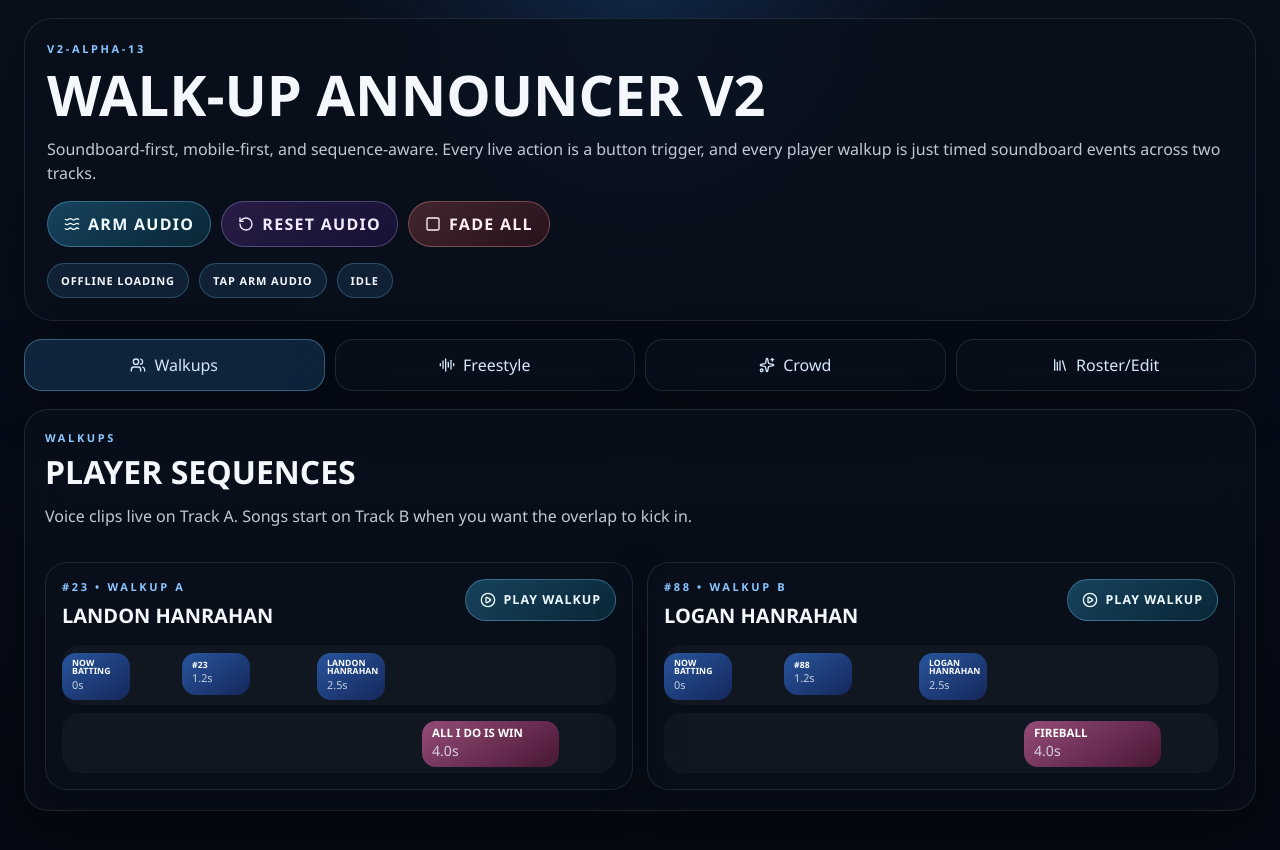
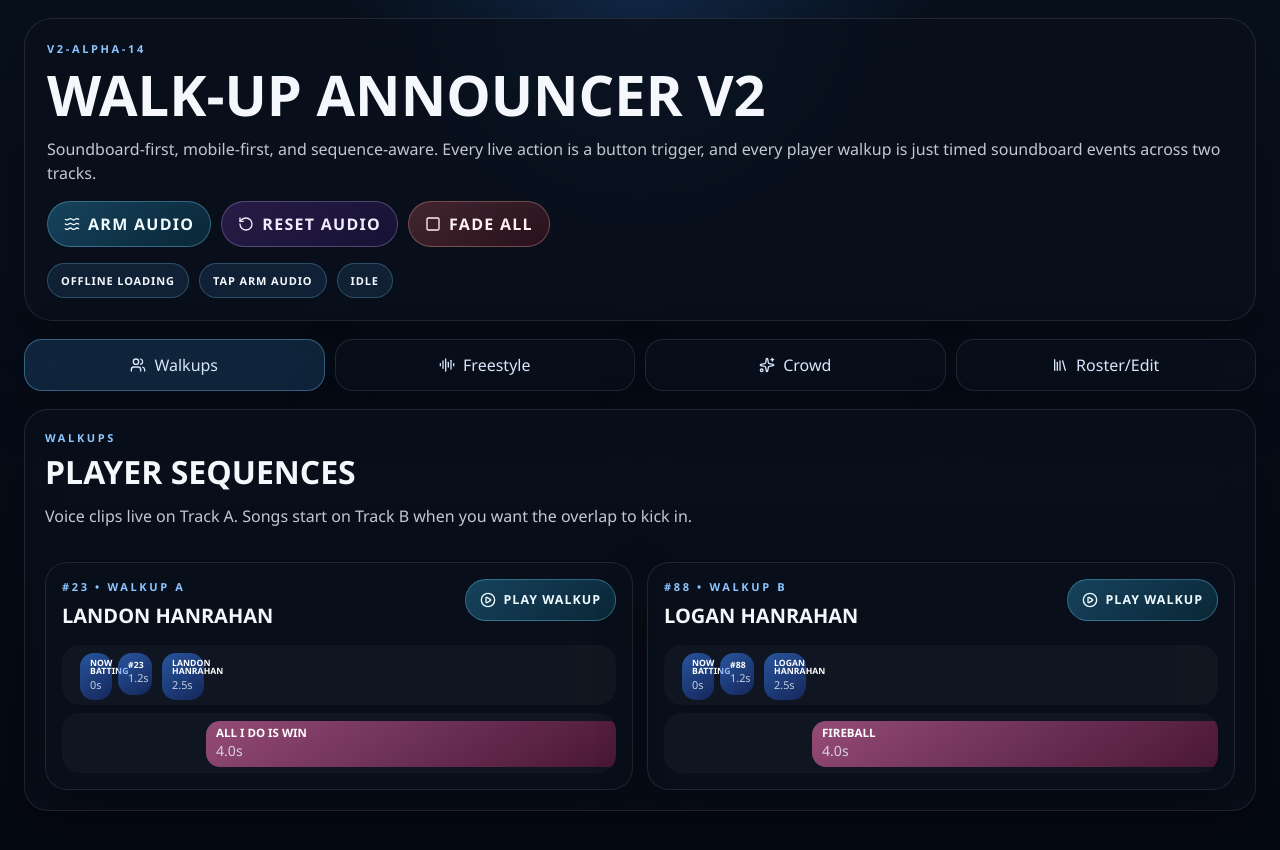
Before and after one commit to ClayBoneNJ/walk-up-announcer, a React (Vite) app in the folder v2/: page / in a window 1280 px wide. Built offline with nearby package versions, Linux system fonts and the light colour scheme.

Commit message:
Align v2 timeline spacing with sequence timing

```diff
--- a/v2/src/App.jsx
+++ b/v2/src/App.jsx
@@ -12,10 +12,11 @@ import {
 import { usePlaybackEngine } from "./hooks/usePlaybackEngine";
 import { clipLibrary, players, screenTabs } from "./lib/sampleData";
 
-const APP_BUILD_LABEL = "v2-alpha-13";
-const TIMELINE_LEFT_SCALE = 10;
-const TIMELINE_WIDTH_SCALE = 95;
-const TIMELINE_EVENT_GAP = 8;
+const APP_BUILD_LABEL = "v2-alpha-14";
+const TIMELINE_PX_PER_MS = 0.032;
+const TIMELINE_EVENT_GAP = 6;
+const TIMELINE_CANVAS_PADDING = 18;
+const TIMELINE_MIN_CANVAS_WIDTH = 520;
 
 function formatMs(ms) {
   return `${(ms / 1000).toFixed(ms % 1000 === 0 ? 0 : 1)}s`;
@@ -30,8 +31,8 @@ function getDisplayEventsForTrack(sequence, track) {
 
   return trackEvents.map((event, index) => {
     const nextEvent = trackEvents[index + 1] ?? null;
-    const startLeft = Math.min(360, event.startMs / TIMELINE_LEFT_SCALE);
-    const naturalWidth = Math.max(68, event.clip.durationMs / TIMELINE_WIDTH_SCALE);
+    const startLeft = Math.round(TIMELINE_CANVAS_PADDING + (event.startMs * TIMELINE_PX_PER_MS));
+    const naturalWidth = Math.max(34, Math.round(event.clip.durationMs * TIMELINE_PX_PER_MS));
 
     if (!nextEvent) {
       return {
@@ -41,8 +42,8 @@ function getDisplayEventsForTrack(sequence, track) {
       };
     }
 
-    const nextLeft = Math.min(360, nextEvent.startMs / TIMELINE_LEFT_SCALE);
-    const maxWidthBeforeNext = Math.max(52, nextLeft - startLeft - TIMELINE_EVENT_GAP);
+    const nextLeft = Math.round(TIMELINE_CANVAS_PADDING + (nextEvent.startMs * TIMELINE_PX_PER_MS));
+    const maxWidthBeforeNext = Math.max(18, nextLeft - startLeft - TIMELINE_EVENT_GAP);
 
     return {
       ...event,
@@ -50,6 +51,18 @@ function getDisplayEventsForTrack(sequence, track) {
       displayWidth: Math.min(naturalWidth, maxWidthBeforeNext),
     };
   });
+}
+
+function getTimelineCanvasWidth(sequence) {
+  const sequenceEnd = sequence.reduce(
+    (furthestMs, event) => Math.max(furthestMs, event.startMs + event.clip.durationMs),
+    0,
+  );
+
+  return Math.max(
+    TIMELINE_MIN_CANVAS_WIDTH,
+    Math.round((sequenceEnd * TIMELINE_PX_PER_MS) + (TIMELINE_CANVAS_PADDING * 2)),
+  );
 }
 
 function getTimelineTextSizeClass(width) {
@@ -173,11 +186,16 @@ export default function App() {
             </div>
 
             <div className="player-grid">
-              {players.map((player) => (
-                <article
-                  key={player.id}
-                  className={`player-card ${activePlayerId === player.id ? "player-card-live" : ""}`}
-                >
+              {players.map((player) => {
+                const trackAEvents = getDisplayEventsForTrack(player.sequence, "A");
+                const trackBEvents = getDisplayEventsForTrack(player.sequence, "B");
+                const timelineCanvasWidth = getTimelineCanvasWidth(player.sequence);
+
+                return (
+                  <article
+                    key={player.id}
+                    className={`player-card ${activePlayerId === player.id ? "player-card-live" : ""}`}
+                  >
                   <div className="player-meta">
                     <div>
                       <div className="player-topline">
@@ -196,17 +214,20 @@ export default function App() {
                     </button>
                   </div>
 
-                  <div className="timeline-shell">
-                    <div className="timeline-lane">
-                      {getDisplayEventsForTrack(player.sequence, "A")
-                        .map((event) => (
+                    <div className="timeline-shell">
+                      <div className="timeline-lane">
+                        <div
+                          className="timeline-canvas"
+                          style={{ width: `${timelineCanvasWidth}px` }}
+                        >
+                          {trackAEvents.map((event) => (
                           <button
                             key={event.id}
                             type="button"
                             onClick={() => playClipNow(event.clip, player)}
                             className={`timeline-event ${getTrackAccent(event.track)} ${getTimelineTextSizeClass(event.displayWidth)}`}
                             style={{
-                              left: `${Math.min(1080, event.displayLeft)}px`,
+                              left: `${event.displayLeft}px`,
                               width: `${event.displayWidth}px`,
                             }}
                             title={`${event.clip.label} at ${formatMs(event.startMs)}`}
@@ -215,18 +236,22 @@ export default function App() {
                             <small>{formatMs(event.startMs)}</small>
                           </button>
                         ))}
-                    </div>
+                        </div>
+                      </div>
 
-                    <div className="timeline-lane">
-                      {getDisplayEventsForTrack(player.sequence, "B")
-                        .map((event) => (
+                      <div className="timeline-lane">
+                        <div
+                          className="timeline-canvas"
+                          style={{ width: `${timelineCanvasWidth}px` }}
+                        >
+                          {trackBEvents.map((event) => (
                           <button
                             key={event.id}
                             type="button"
                             onClick={() => playClipNow(event.clip, player)}
                             className={`timeline-event ${getTrackAccent(event.track)} ${getTimelineTextSizeClass(event.displayWidth)}`}
                             style={{
-                              left: `${Math.min(1080, event.displayLeft)}px`,
+                              left: `${event.displayLeft}px`,
                               width: `${event.displayWidth}px`,
                             }}
                             title={`${event.clip.label} at ${formatMs(event.startMs)}`}
@@ -235,10 +260,12 @@ export default function App() {
                             <small>{formatMs(event.startMs)}</small>
                           </button>
                         ))}
+                        </div>
+                      </div>
                     </div>
-                  </div>
-                </article>
-              ))}
+                  </article>
+                );
+              })}
             </div>
           </section>
         ) : null}
--- a/v2/src/index.css
+++ b/v2/src/index.css
@@ -267,8 +267,14 @@ button {
   overflow-y: hidden;
   border-radius: 18px;
   background: rgba(255, 255, 255, 0.03);
-  padding: 8px 10px;
+  padding: 0;
   scrollbar-width: thin;
+}
+
+.timeline-canvas {
+  position: relative;
+  min-width: 100%;
+  min-height: 60px;
 }
 
 .timeline-event {
```
